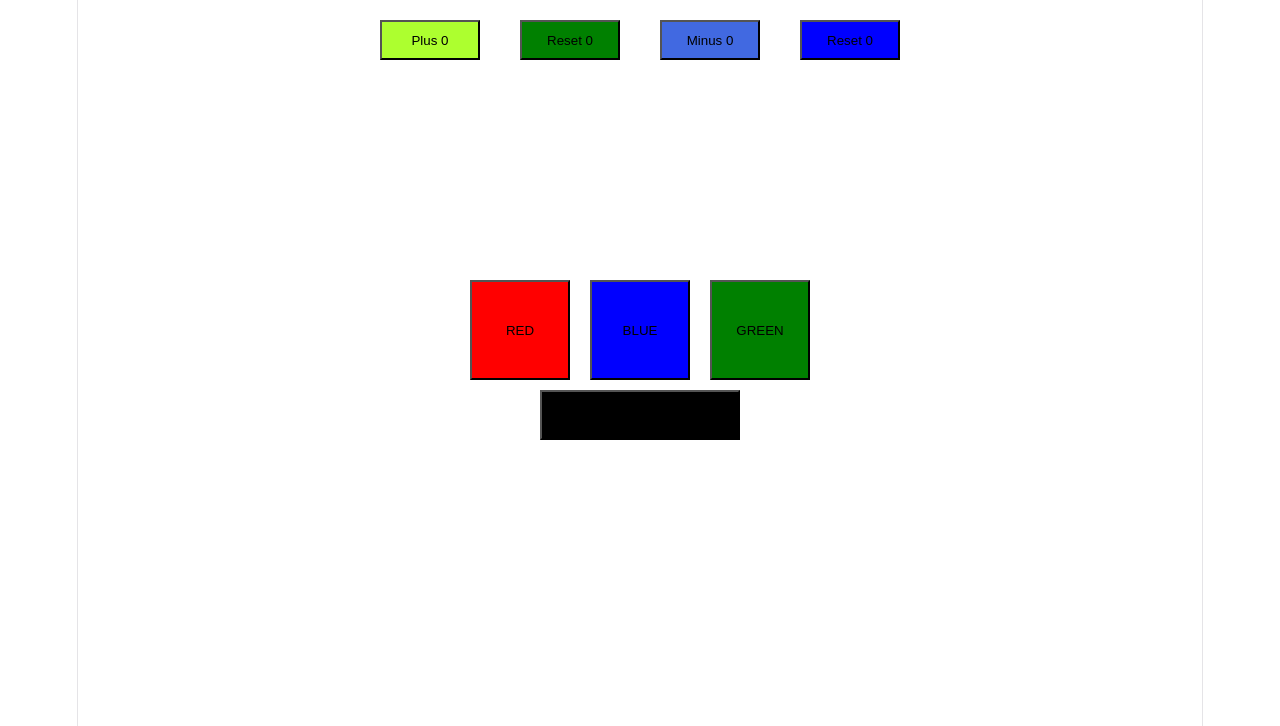
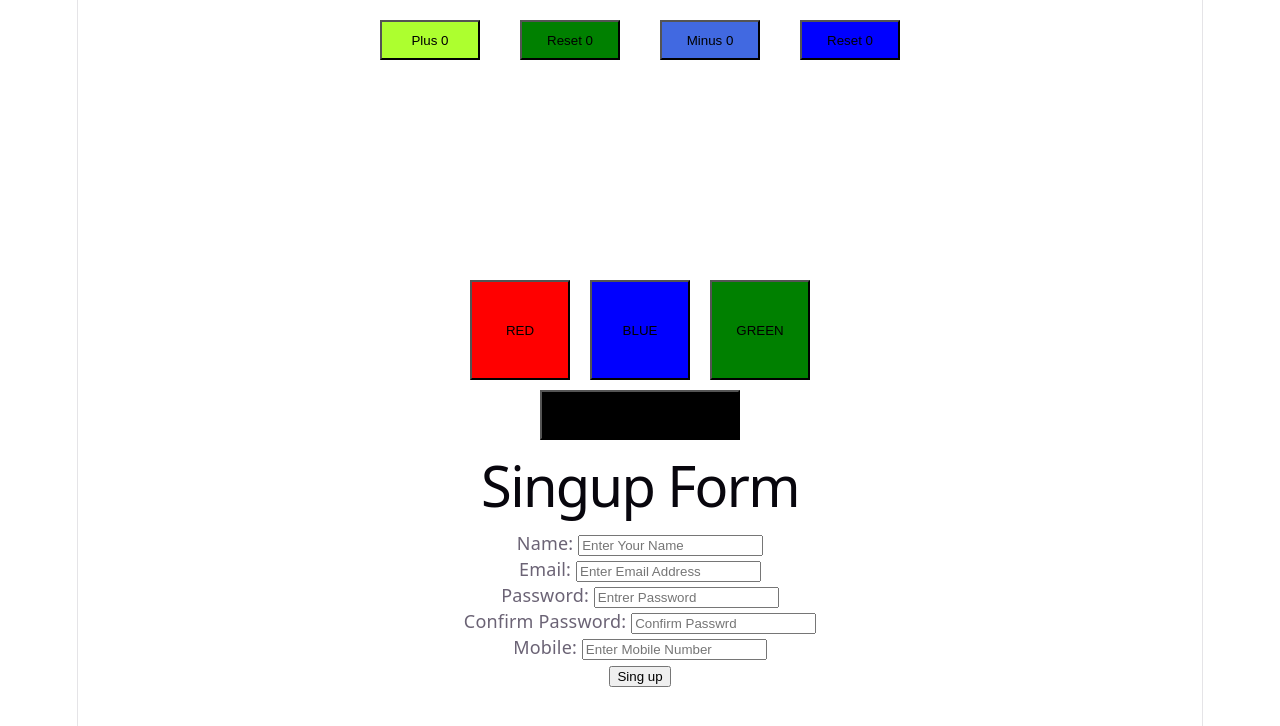
Before and after one commit to opmmansoor/React-Practices, a React (Vite) app in the folder React-Fix/: page / in a window 1280 px wide. Shown: the top 726 px of the page. Built offline with nearby package versions, Linux system fonts and the light colour scheme.

Commit message:
Form Validation

```diff
--- a/React-Fix/src/App.jsx
+++ b/React-Fix/src/App.jsx
@@ -1,6 +1,7 @@
 import Counter from './Components/Counter'
 import BoxColor from './Components/BoxColor'
 import ShowHideTOggle from './Components/Show&HideTOggle'
+import Form from './Components/Form'
 
 function App() {
 
@@ -10,6 +11,7 @@ function App() {
       <Counter/>
       <BoxColor />
       <ShowHideTOggle />
+      <Form />
 
     </div>
   )
--- /dev/null
+++ b/React-Fix/src/Components/Form.jsx
@@ -0,0 +1,95 @@
+import React, { useState } from 'react'
+
+function Form() {
+
+    const [name, setName] = useState("");
+    const [email, setEmail] = useState("");
+    const [password, setPassword] = useState("");
+    const [Cpassword, SetCPassword] = useState("");
+    const [mobile, setMobile] = useState("");
+
+    const handleSubmit = (e) => {
+        e.preventDefault();
+
+        if (name === "" || name.length > 10 ) {
+            alert("Please enter your name")
+        } else if (email === "") {
+            alert("Please enter your Email")
+        } else if (password.length > 6 ){
+            alert("Password must be at least 6 characters")
+        } else if (Cpassword !== password) {
+            alert(" enter currect password")
+        } else if (mobile === "") {
+            alert("please Enter your mobile number")
+        } else if ( mobile.length !== 10) {
+            alert("Mobile number must be 10 Degit")
+        } else {
+            alert("Singup Successful!")
+
+            const user = {
+                name,
+                email,
+                mobile,
+            };
+            localStorage.setItem("user", JSON.stringify(user));
+        }
+    }
+
+
+
+
+
+  return (
+    <div >
+        <form onSubmit={handleSubmit}>
+            <h1>Singup Form</h1>
+
+            <label >Name: </label>
+            <input type="text"
+                    name='name'
+                    placeholder='Enter Your Name'
+                    onChange={(e) => setName(e.target.value)}/>
+
+                    <br/>
+
+            <label >Email: </label>
+            <input type="email"
+                    name='email'
+                    placeholder='Enter Email Address'
+                    onChange={(e) => setEmail(e.target.value)}/>
+
+                    <br/>
+
+            <label >Password: </label>
+            <input type="password"
+                    name='password'
+                    placeholder='Entrer Password'
+                    onChange={(e) => setPassword(e.target.value)}/>
+
+                    <br/>
+
+            <label >Confirm Password: </label>
+            <input type="password"
+                    name='Confirm Password'
+                    placeholder='Confirm Passwrd'
+                    onChange={(e) => SetCPassword(e.target.value)}/>
+
+                    <br/>
+
+            <label >Mobile: </label>
+            <input type="tel"
+                    name='number'
+                    placeholder='Enter Mobile Number'
+                    onChange={(e) => setMobile(e.target.value)}/>
+
+                    <br/>
+
+            <button type='submit'>
+                Sing up
+            </button>
+        </form>
+    </div>
+  )
+}
+
+export default Form
```
